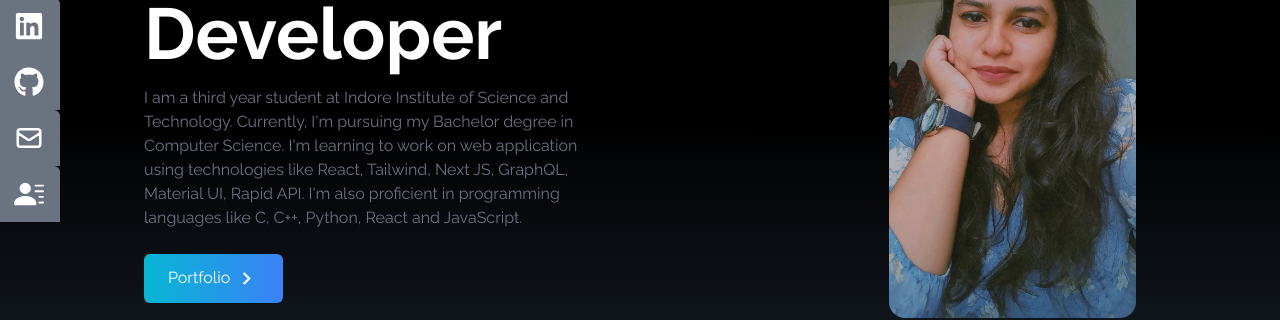
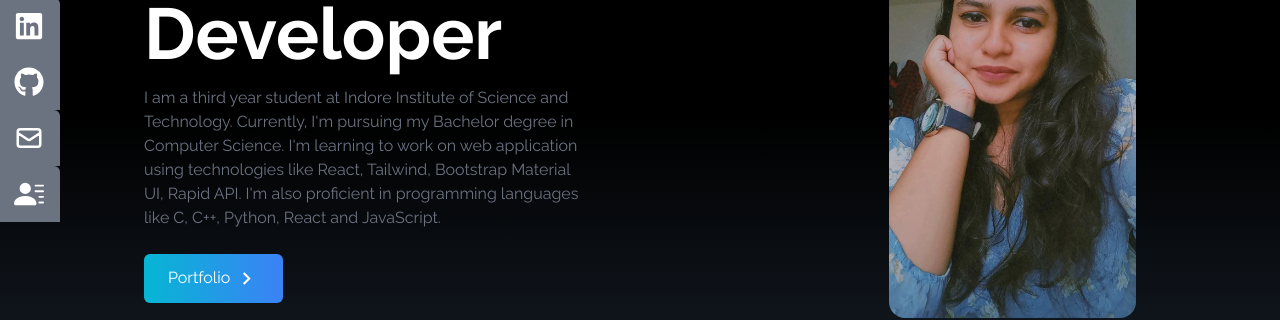
Before and after one commit to Mausoomi12/portfolio-website, a React (Create React App) app: page / in a window 1280 px wide. Shown: the part 282-602 px from the top of the page. Built offline with nearby package versions, Linux system fonts and the light colour scheme.

Commit message:
minor refactor

```diff
--- a/src/components/Home.jsx
+++ b/src/components/Home.jsx
@@ -13,7 +13,7 @@ const Home = () => {
                     I am a third year student at Indore Institute of Science and Technology.
                     Currently, I'm pursuing my Bachelor degree in Computer Science.
                     I'm learning to work on web application using technologies like
-                    React, Tailwind, Next JS, GraphQL, Material UI, Rapid API.
+                    React, Tailwind, Bootstrap Material UI, Rapid API.
                     I'm also proficient in programming languages like C, C++, Python, React and JavaScript.
                 </p>
 
```
